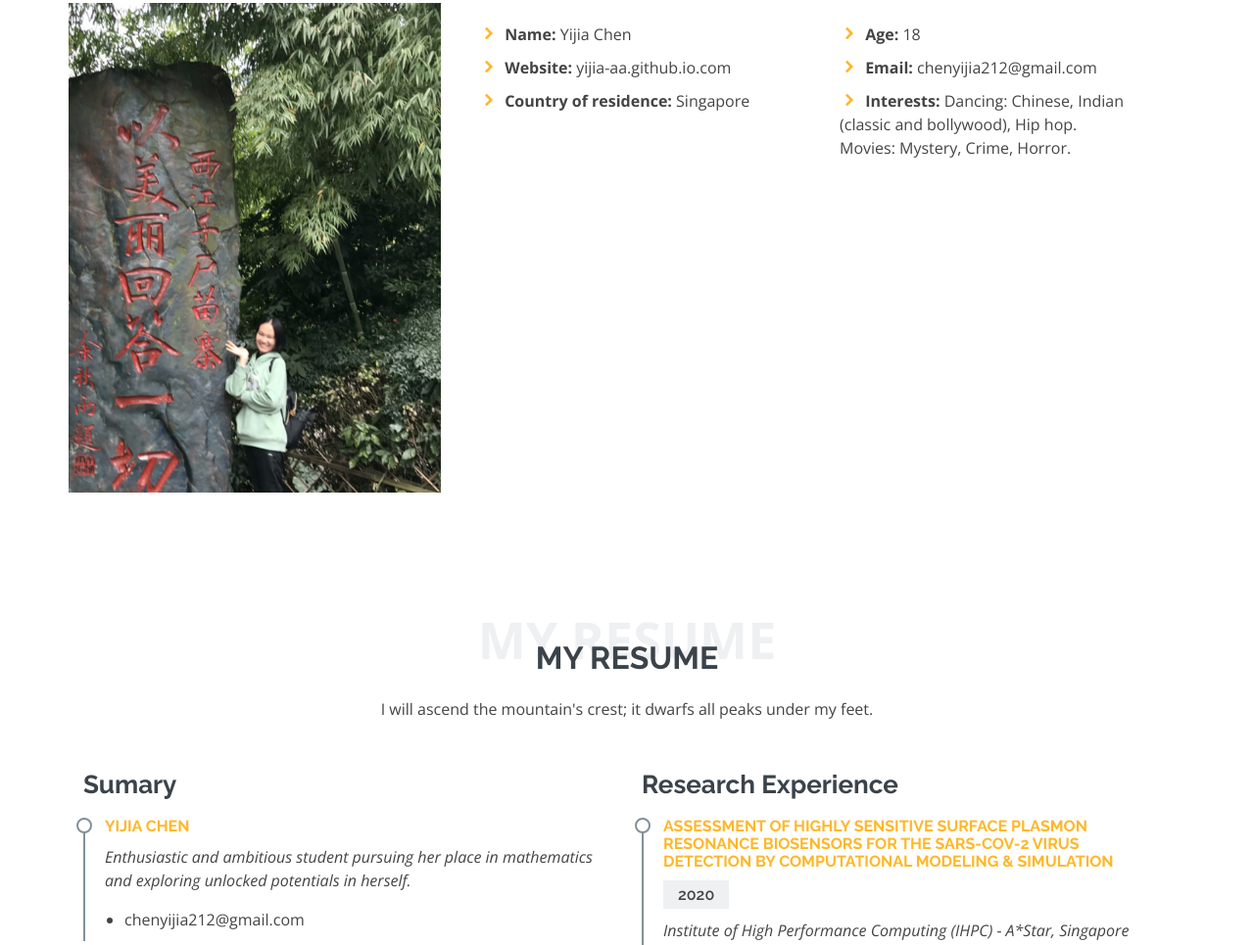
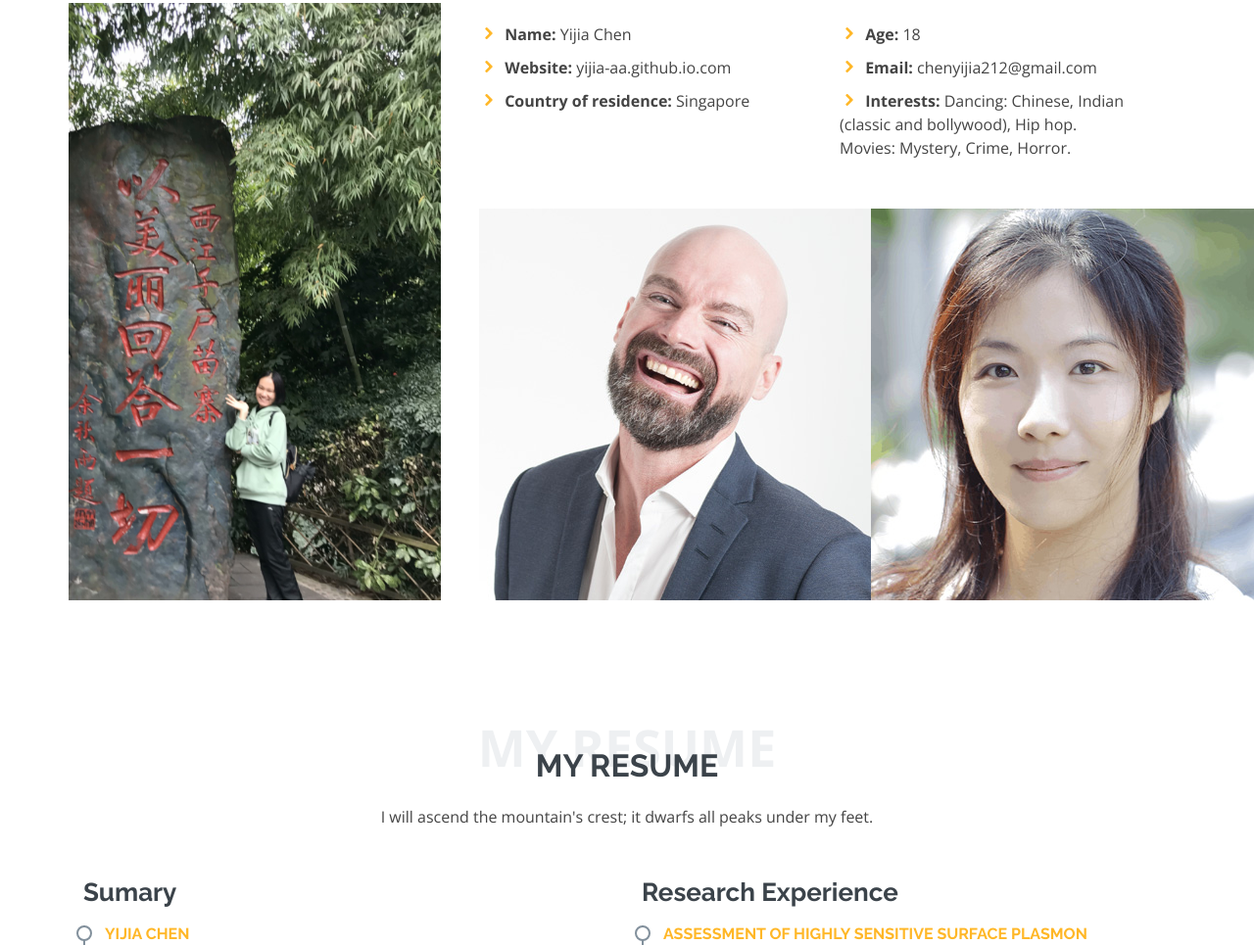
Before and after one commit to yijia-aa/yijia-aa.github.io, a plain HTML site: page index.html in a window 1280 px wide. Shown: the part 999-1964 px from the top of the page at 98% size. Drawn offline with nearby package versions, Linux system fonts and the light colour scheme.

Commit message:
Update index.html

```diff
--- a/index.html
+++ b/index.html
@@ -95,10 +95,13 @@
                 </div>
               </div>
 
-              <!--<div class="row mt-n4">
+              <div class="row mt-n4">
                 <div class="col-md-6 mt-5 d-md-flex align-items-md-stretch">
-                  <div class="count-box">
-                    <i class="icofont-simple-smile" style="color: #20b38e;"></i>
+                  <!-- <div class="count-box"> -->
+                  <img src="assets/img/testimonials/testimonials-1.jpg" class=skill-image alt="">
+                  <img src="assets/img/testimonials/testimonials-2.jpg" class=skill-image alt="">
+
+                    <!--<i class="icofont-simple-smile" style="color: #20b38e;"></i>
                     <span data-toggle="counter-up">12</span>
                     <p><strong>Years of education</strong> doing my best for everything that comes to me</p>
                   </div>
```
